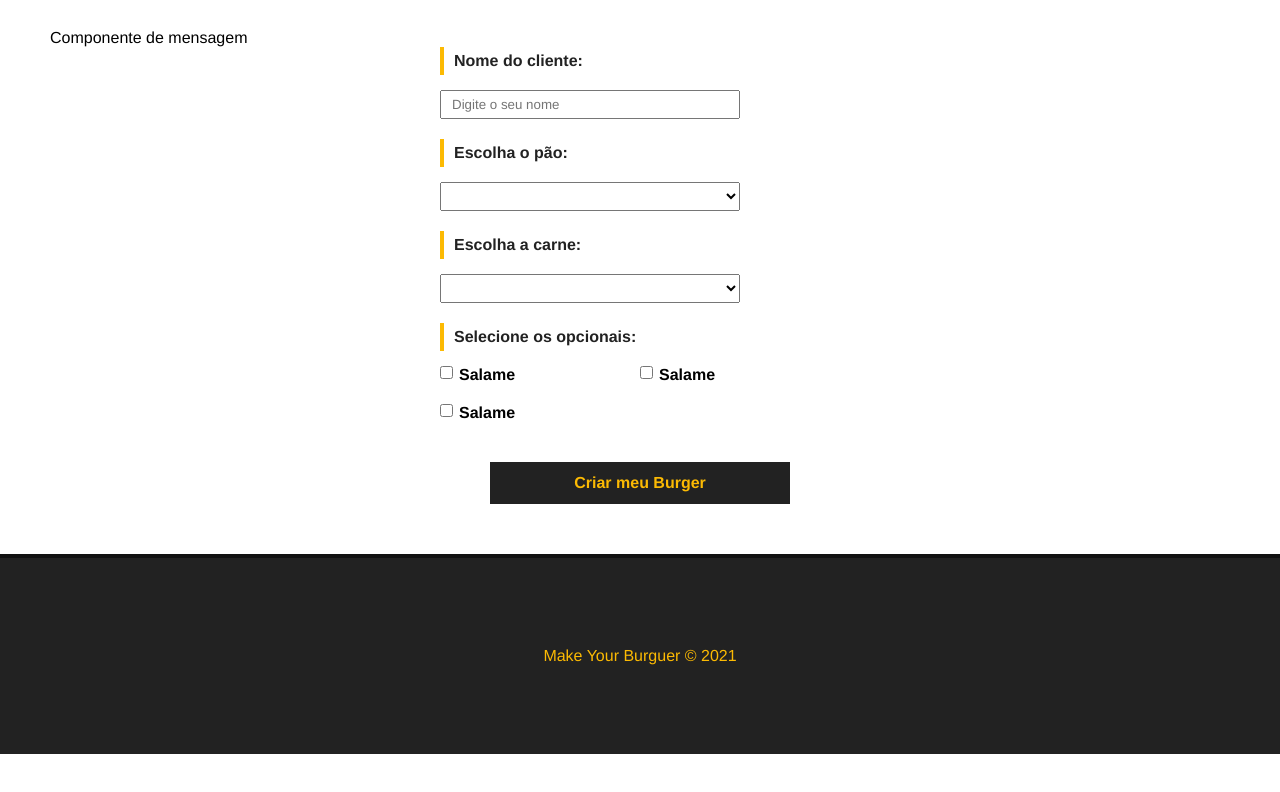
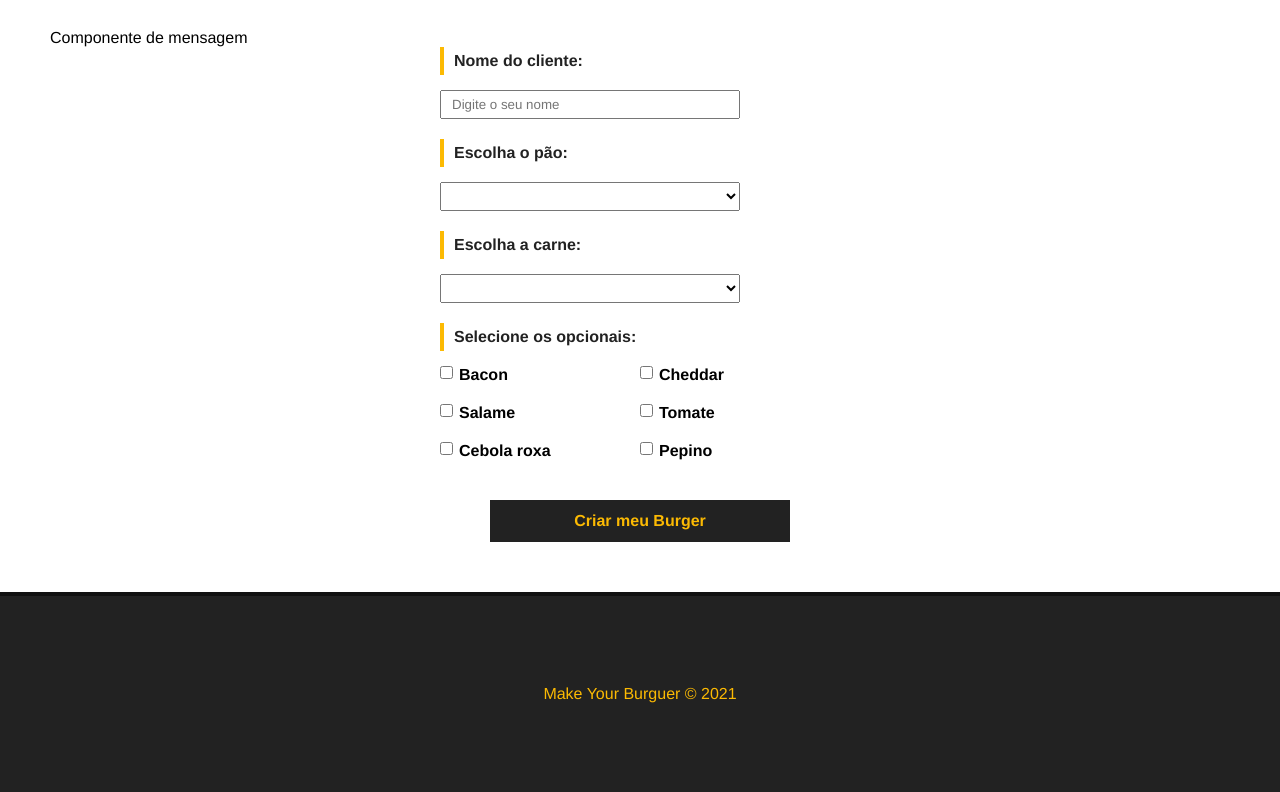
Before and after one commit to JordanoTI/make_your_burguer, a Vue app: page / in a window 1280 px wide. Shown: the part 677-1469 px from the top of the page. Before the commit the page ends 1431 px from the top, so only its background shows below. Built offline with nearby package versions, Linux system fonts and the light colour scheme; data requests are answered from the project's data file.

Commit message:
Resgatando dados do banco e inserindo no formulário

```diff
--- a/db/db.json
+++ b/db/db.json
@@ -16,6 +16,10 @@
             {
                 "id": 4,
                 "tipo": "Integral"
+            },
+            {
+                "id": 5,
+                "tipo": "Pão Mexicano"
             }
         ],
         "carnes": [
--- a/src/components/BurgerForm.vue
+++ b/src/components/BurgerForm.vue
@@ -17,46 +17,34 @@
           <label for="pao">Escolha o pão:</label>
           <select name="pao" id="pao" v-model="pao">
             <option value="">Selecione o seu pão</option>
-            <option value="integral">Integral</option>
+            <option v-for="pao in paes" :key="pao.id" :value="pao.tipo">
+              {{ pao.tipo }}
+            </option>
           </select>
         </div>
         <div class="input-container">
           <label for="carne">Escolha a carne:</label>
           <select name="carne" id="carne" v-model="carne">
             <option value="">Selecione a sua carne</option>
-            <option value="maminha">Maminha</option>
+            <option v-for="carne in carnes" :key="carne.id" :value="carne.tipo">
+              {{ carne.tipo }}
+            </option>
           </select>
         </div>
         <div id="opcionais-container" class="input-container">
-          <label id="opcionais-title" for="opcionais"
-            >Selecione os opcionais:</label
+          <label id="opcionais-title" for="opcionais">Selecione os opcionais:</label>
+          <div
+            class="checkbox-container"
+            v-for="opcional in opcionaisdata"
+            :key="opcional.id"
           >
-          <div class="checkbox-container">
             <input
               type="checkbox"
               name="opcionais"
               v-model="opcionais"
-              value="salame"
+              :value="opcional.tipo"
             />
-            <span>Salame</span>
-          </div>
-          <div class="checkbox-container">
-            <input
-              type="checkbox"
-              name="opcionais"
-              v-model="opcionais"
-              value="salame"
-            />
-            <span>Salame</span>
-          </div>
-          <div class="checkbox-container">
-            <input
-              type="checkbox"
-              name="opcionais"
-              v-model="opcionais"
-              value="salame"
-            />
-            <span>Salame</span>
+            <span>{{ opcional.tipo }}</span>
           </div>
         </div>
         <div class="input-container">
@@ -70,6 +58,32 @@
 <script>
 export default {
   name: "BurgerForm",
+  data() {
+    return {
+      paes: null,
+      carnes: null,
+      opcionaisdata: null,
+      nome: null,
+      pao: null,
+      carne: null,
+      opcionais: [],
+      status: "Solicitado",
+      msg: null,
+    };
+  },
+  methods: {
+    async getInfredientes() {
+      const req = await fetch("http://localhost:3000/ingredientes");
+      const data = await req.json();
+
+      this.paes = data.paes;
+      this.carnes = data.carnes;
+      this.opcionaisdata = data.opcionais;
+    },
+  },
+  mounted() {
+    this.getInfredientes();
+  },
 };
 </script>
 
```
Also changed, not shown: package.json (line endings or trailing spaces).
